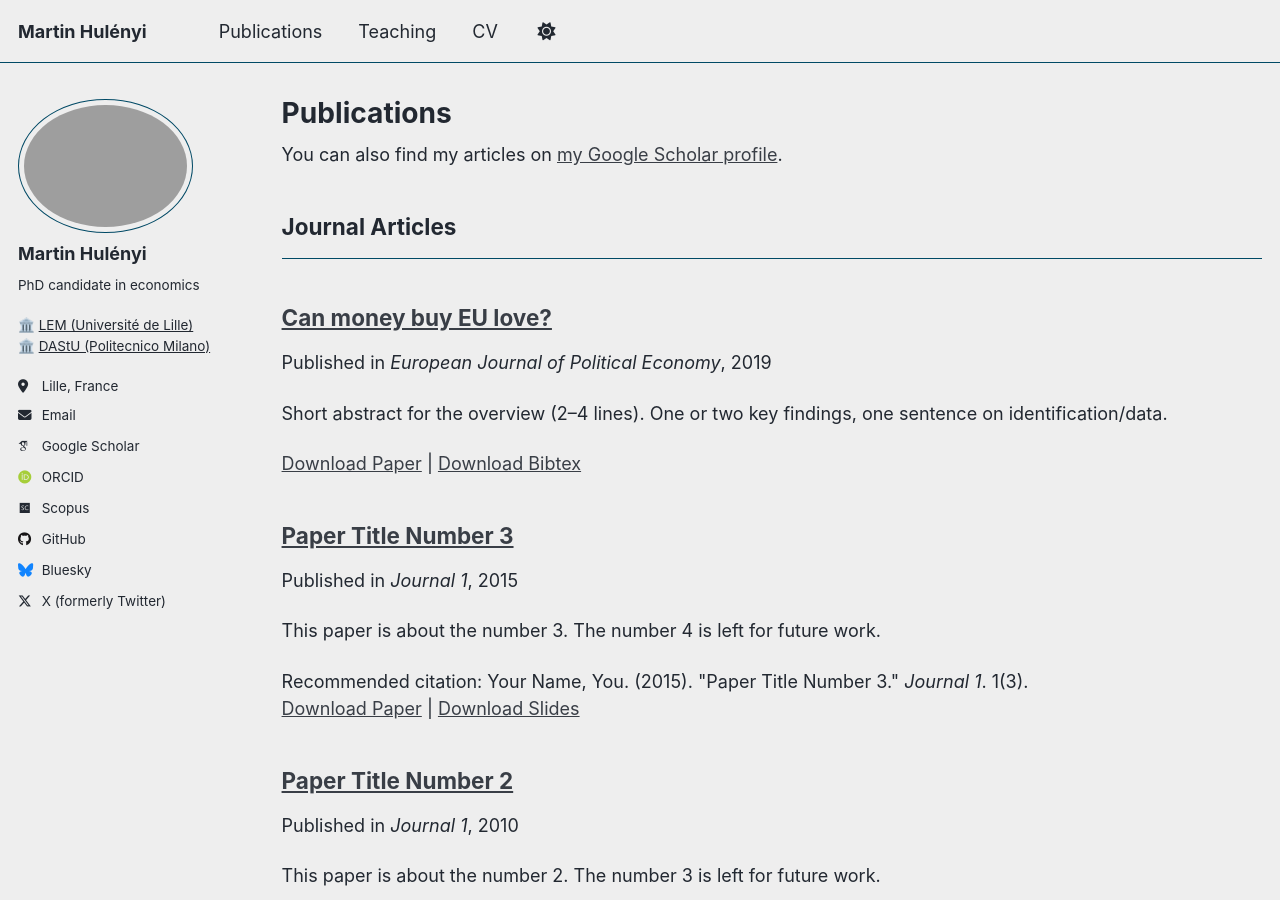
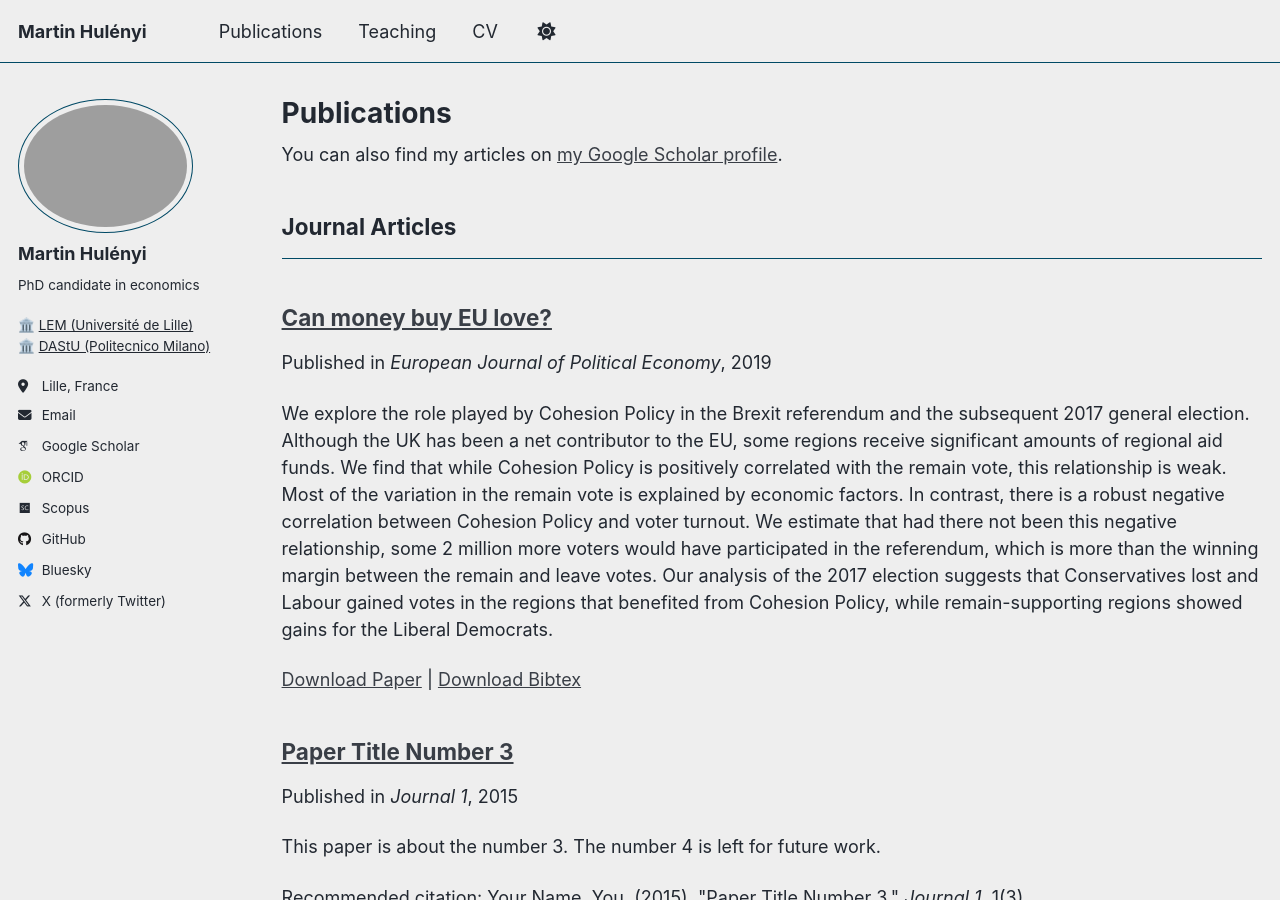
Before and after one commit to martinhulenyi/martinhulenyi.github.io, a Jekyll site: the page built from _pages/publications.html, in a window 1280 px wide and 900 px high. Built offline with Jekyll 4.4.1, drawn with Linux system fonts in a browser that asks for light colours; some web fonts are replaced; a script that is not in the unit is left out.

Commit message:
Update 2009-10-01-paper-title-number-1.md

```diff
--- a/_publications/2009-10-01-paper-title-number-1.md
+++ b/_publications/2009-10-01-paper-title-number-1.md
@@ -8,7 +8,7 @@ paperurl: "https://www.sciencedirect.com/science/article/abs/pii/S01762680183045
 bibtexurl: "https://raw.githubusercontent.com/martinhulenyi/martinhulenyi.github.io/master/files/fidrmuc_et_al_2019.bib"
 
 # Shows on the publications OVERVIEW only:
-excerpt: "Short abstract for the overview (2–4 lines). One or two key findings, one sentence on identification/data."
+excerpt: "We explore the role played by Cohesion Policy in the Brexit referendum and the subsequent 2017 general election. Although the UK has been a net contributor to the EU, some regions receive significant amounts of regional aid funds. We find that while Cohesion Policy is positively correlated with the remain vote, this relationship is weak. Most of the variation in the remain vote is explained by economic factors. In contrast, there is a robust negative correlation between Cohesion Policy and voter turnout. We estimate that had there not been this negative relationship, some 2 million more voters would have participated in the referendum, which is more than the winning margin between the remain and leave votes. Our analysis of the 2017 election suggests that Conservatives lost and Labour gained votes in the regions that benefited from Cohesion Policy, while remain-supporting regions showed gains for the Liberal Democrats."
 ---
 
 ## Abstract
```
